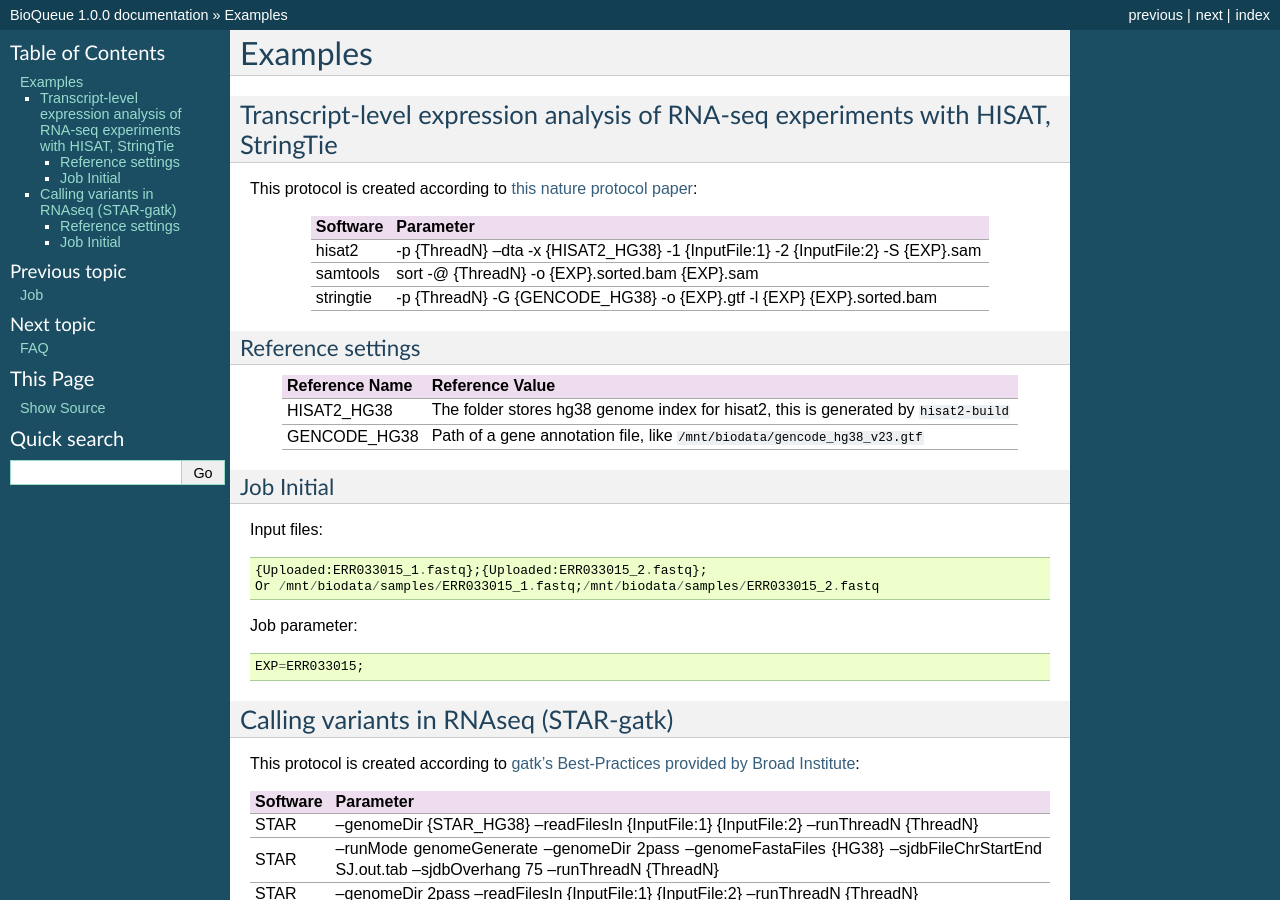
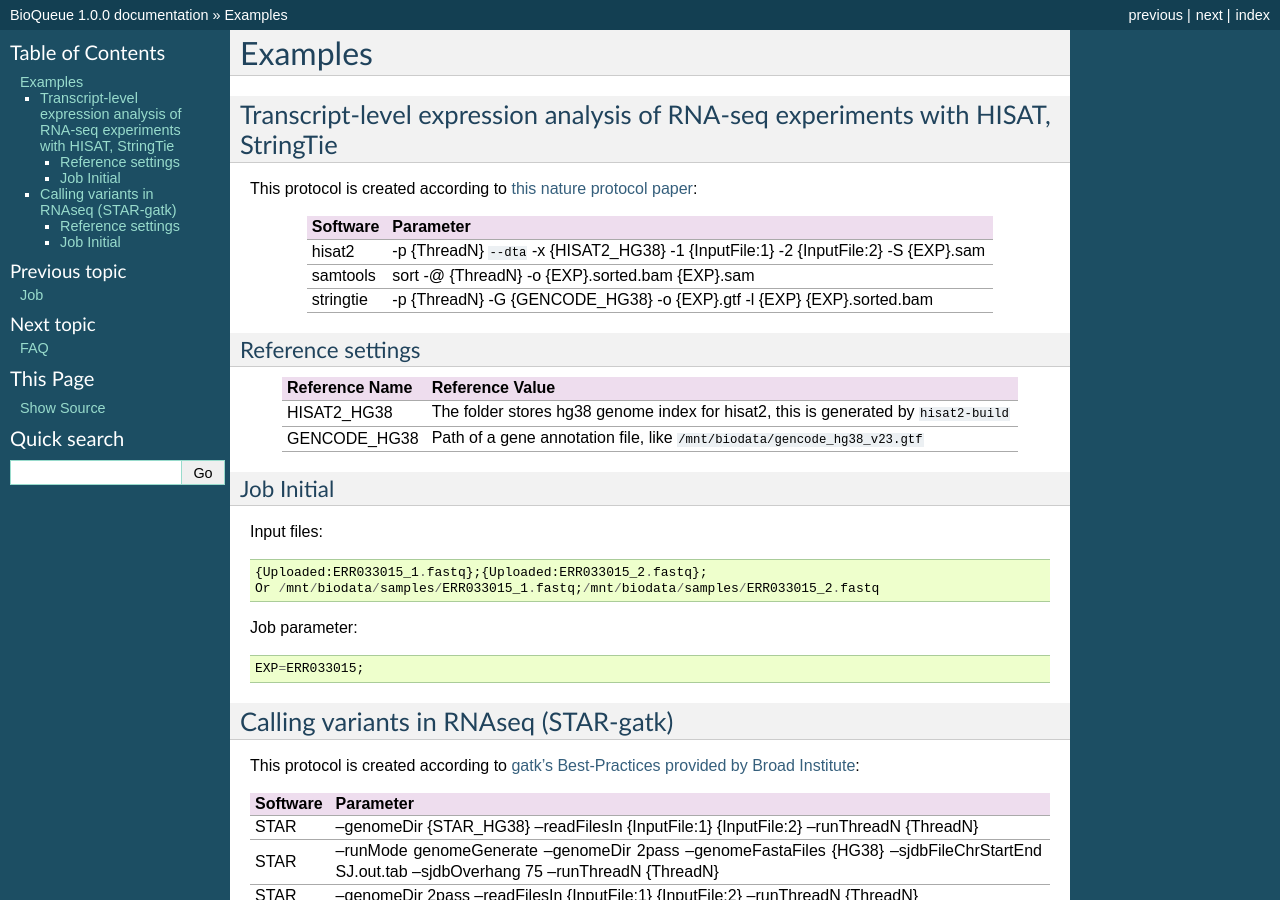
Before and after one commit to liyao001/BioQueueDoc, a Sphinx documentation site: the page built from source/example.rst, in a window 1280 px wide and 900 px high. Built offline with Sphinx 7.4.7, drawn with Linux system fonts in a browser that asks for light colours.

Commit message:
Fix --dta

```diff
--- a/source/example.rst
+++ b/source/example.rst
@@ -7,7 +7,7 @@ This protocol is created according to `this nature protocol paper <http://www.na
 +----------------+---------------------------------------------------------------------------------------+
 |Software        |Parameter                                                                              |
 +================+=======================================================================================+
-|hisat2          |-p {ThreadN} --dta -x {HISAT2_HG38} -1 {InputFile:1} -2 {InputFile:2} -S {EXP}.sam     |
+|hisat2          |-p {ThreadN} ``--dta`` -x {HISAT2_HG38} -1 {InputFile:1} -2 {InputFile:2} -S {EXP}.sam |
 +----------------+---------------------------------------------------------------------------------------+
 |samtools        |sort -@ {ThreadN} -o {EXP}.sorted.bam {EXP}.sam                                        |
 +----------------+---------------------------------------------------------------------------------------+
```
